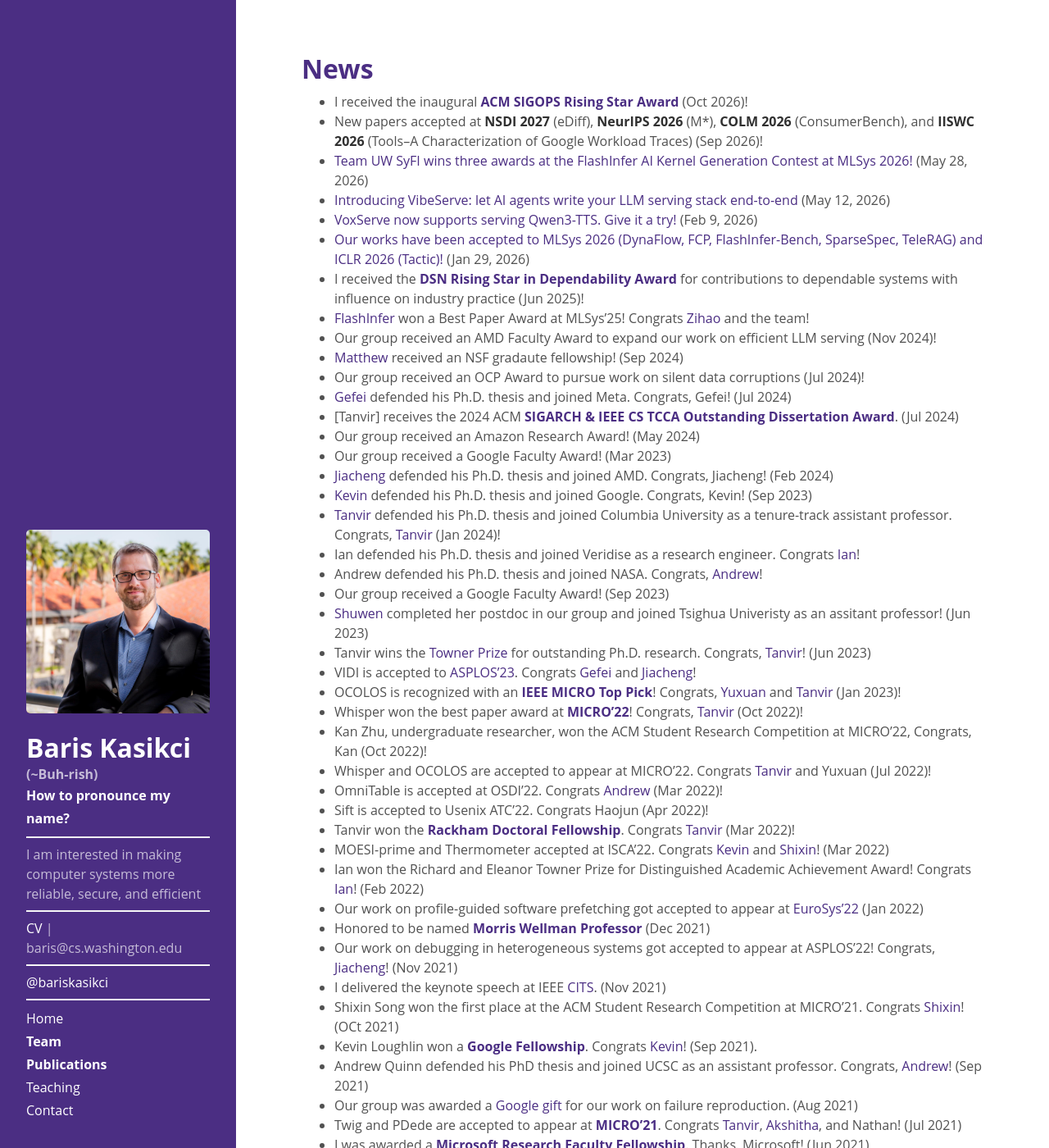
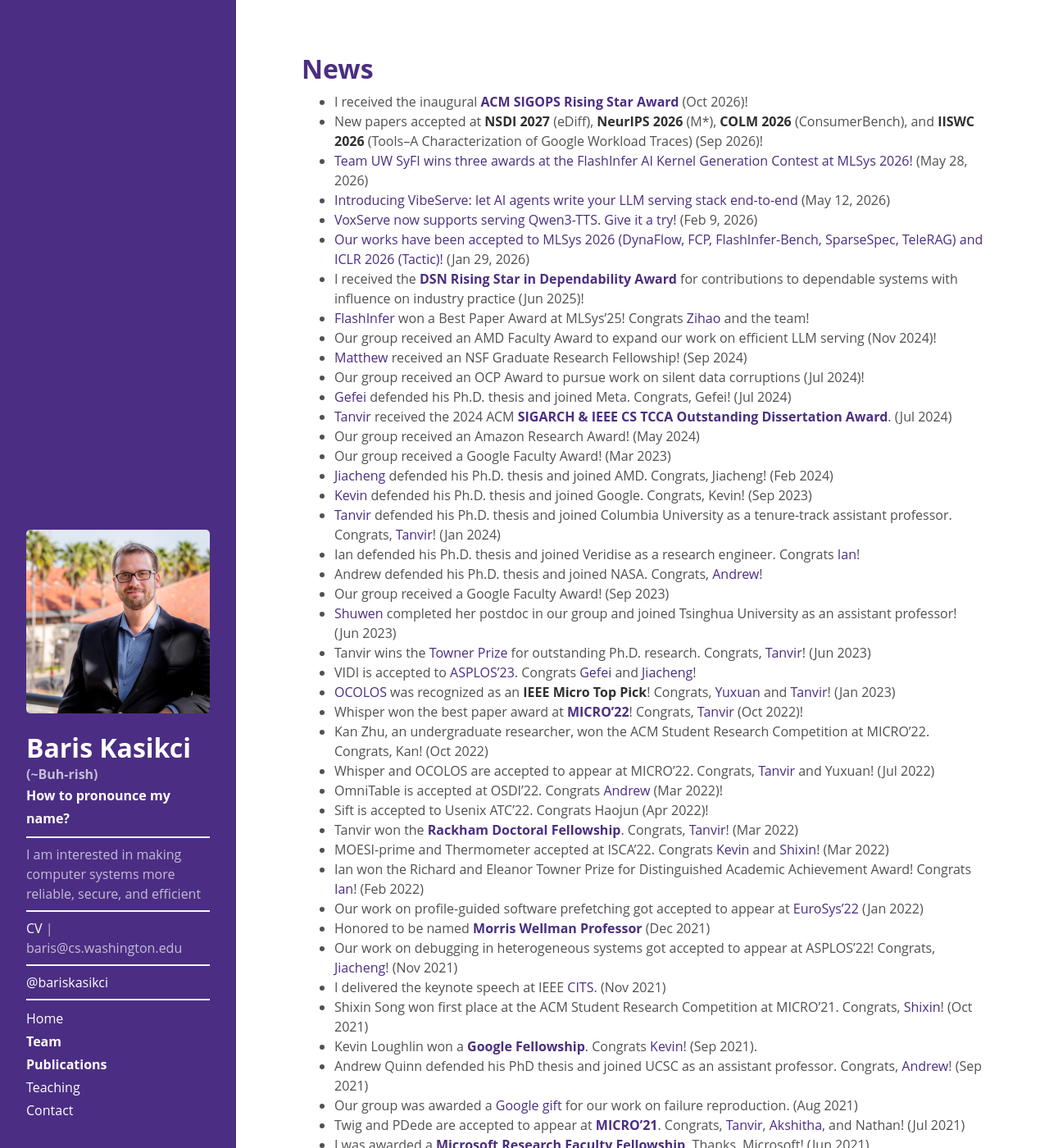
Before and after one commit to kasikci/kasikci.github.io, a Jekyll site: the page built from news.md, in a window 1280 px wide and 1400 px high. Shown: the whole window at 82% size. Built offline with Jekyll 4.4.1, drawn with Linux system fonts in a browser that asks for light colours; some of the changed text lies outside the part shown.

Commit message:
Fix site-wide content and link artifacts

```diff
--- a/_includes/head.html
+++ b/_includes/head.html
@@ -20,10 +20,9 @@
   <link rel="stylesheet" href="{{ site.baseurl }}public/css/hyde.css">
   <link rel="stylesheet" href="https://fonts.googleapis.com/css?family=PT+Sans:400,400italic,700|Abril+Fatface">
 
-  <!-- Icons -->
-  <link rel="apple-touch-icon-precomposed" sizes="144x144" href="{{ site.baseurl }}public/apple-touch-icon-144-precomposed.png">
-                                 <link rel="shortcut icon" href="{{ site.baseurl }}public/favicon.ico">
+  <!-- Icon -->
+  <link rel="shortcut icon" href="{{ site.baseurl }}public/favicon.ico">
 
   <!-- RSS -->
-  <link rel="alternate" type="application/rss+xml" title="RSS" href="/atom.xml">
+  <link rel="alternate" type="application/rss+xml" title="RSS" href="{{ site.baseurl }}atom.xml">
 </head>
--- a/news.md
+++ b/news.md
@@ -12,39 +12,39 @@ title: News
 * I received the [**DSN Rising Star in Dependability Award**](https://dsn2025.github.io/awards_rs.html) for contributions to dependable systems with influence on industry practice (Jun 2025)!
 * [FlashInfer](https://arxiv.org/abs/2501.01005) won a Best Paper Award at MLSys'25! Congrats [Zihao](https://homes.cs.washington.edu/~zhye/) and the team!
 * Our group received an AMD Faculty Award to expand our work on efficient LLM serving (Nov 2024)!
-* [Matthew](https://homes.cs.washington.edu/~mgiordan/) received an NSF gradaute fellowship! (Sep 2024)
+* [Matthew](https://homes.cs.washington.edu/~mgiordan/) received an NSF Graduate Research Fellowship! (Sep 2024)
 * Our group received an OCP Award to pursue work on silent data corruptions (Jul 2024)!
 * [Gefei](https://web.eecs.umich.edu/~gefeizuo/) defended his Ph.D. thesis and joined Meta. Congrats, Gefei! (Jul 2024)
-* [Tanvir] receives the 2024 ACM [**SIGARCH & IEEE CS TCCA Outstanding Dissertation Award**](https://www.ee.columbia.edu/news/prof-tanvir-ahmed-khan-receives-2024-acm-sigarch-ieee-cs-tcca-outstanding-dissertation-award). (Jul 2024)
+* [Tanvir](https://takhandipu.github.io/) received the 2024 ACM [**SIGARCH & IEEE CS TCCA Outstanding Dissertation Award**](https://www.ee.columbia.edu/news/prof-tanvir-ahmed-khan-receives-2024-acm-sigarch-ieee-cs-tcca-outstanding-dissertation-award). (Jul 2024)
 * Our group received an Amazon Research Award! (May 2024)
 * Our group received a Google Faculty Award! (Mar 2023)
 * [Jiacheng](https://jcma.me/) defended his Ph.D. thesis and joined AMD. Congrats, Jiacheng! (Feb 2024)
 * [Kevin](https://www.kevinloughlin.org/) defended his Ph.D. thesis and joined Google. Congrats, Kevin! (Sep 2023)
-* [Tanvir](https://web.eecs.umich.edu/~takh/) defended his Ph.D. thesis and joined Columbia University as a tenure-track assistant professor. Congrats, [Tanvir](https://web.eecs.umich.edu/~takh/) (Jan 2024)!
+* [Tanvir](https://takhandipu.github.io/) defended his Ph.D. thesis and joined Columbia University as a tenure-track assistant professor. Congrats, [Tanvir](https://takhandipu.github.io/)! (Jan 2024)
 * Ian defended his Ph.D. thesis and joined Veridise as a research engineer. Congrats [Ian](https://about.iangneal.io/)!
 * Andrew defended his Ph.D. thesis and joined NASA. Congrats, [Andrew](http://andrewloveless.com/)!
 * Our group received a Google Faculty Award! (Sep 2023)
-* [Shuwen](http://web.ee.tsinghua.edu.cn/shuwen_deng/en/index.htm) completed her postdoc in our group and joined Tsighua Univeristy as an assitant professor! (Jun 2023)
-* Tanvir wins the [Towner Prize](https://cse.engin.umich.edu/stories/tanvir-ahmed-khan-earns-towner-prize-for-outstanding-phd-research) for outstanding Ph.D. research. Congrats, [Tanvir](https://web.eecs.umich.edu/~takh/)! (Jun 2023)
+* [Shuwen](https://caslab.csl.yale.edu/~shuwen/) completed her postdoc in our group and joined Tsinghua University as an assistant professor! (Jun 2023)
+* Tanvir wins the [Towner Prize](https://cse.engin.umich.edu/stories/tanvir-ahmed-khan-earns-towner-prize-for-outstanding-phd-research) for outstanding Ph.D. research. Congrats, [Tanvir](https://takhandipu.github.io/)! (Jun 2023)
 * VIDI is accepted to [ASPLOS'23](https://asplos-conference.org/). Congrats [Gefei](https://web.eecs.umich.edu/~gefeizuo/) and [Jiacheng](https://jcma.me/)!
-* OCOLOS is recognized with an [**IEEE MICRO Top Pick**]()! Congrats, [Yuxuan](https://fling.seas.upenn.edu/~zyuxuan/dynamic/wordpress/) and [Tanvir](https://web.eecs.umich.edu/~takh/) (Jan 2023)!
-* Whisper won the best paper award at [**MICRO'22**](https://www.microarch.org/micro55/)! Congrats, [Tanvir](https://web.eecs.umich.edu/~takh/) (Oct 2022)!
-* Kan Zhu, undergraduate researcher, won the ACM Student Research Competition at MICRO'22, Congrats, Kan (Oct 2022)!
-* Whisper and OCOLOS are accepted to appear at MICRO'22. Congrats [Tanvir](https://web.eecs.umich.edu/~takh/) and Yuxuan (Jul 2022)!
+* [OCOLOS]({{ site.baseurl }}public/ocolos.pdf) was recognized as an **IEEE Micro Top Pick**! Congrats, [Yuxuan](https://fling.seas.upenn.edu/~zyuxuan/dynamic/wordpress/) and [Tanvir](https://takhandipu.github.io/)! (Jan 2023)
+* Whisper won the best paper award at [**MICRO'22**](https://www.microarch.org/micro55/)! Congrats, [Tanvir](https://takhandipu.github.io/) (Oct 2022)!
+* Kan Zhu, an undergraduate researcher, won the ACM Student Research Competition at MICRO'22. Congrats, Kan! (Oct 2022)
+* Whisper and OCOLOS are accepted to appear at MICRO'22. Congrats, [Tanvir](https://takhandipu.github.io/) and Yuxuan! (Jul 2022)
 * OmniTable is accepted at OSDI'22. Congrats [Andrew](https://arquinn.github.io/) (Mar 2022)!
 * Sift is accepted to Usenix ATC'22. Congrats Haojun (Apr 2022)!
-* Tanvir won the [**Rackham Doctoral Fellowship**](https://cse.engin.umich.edu/stories/tanvir-ahmed-khan-awarded-rackham-predoctoral-fellowship/). Congrats [Tanvir](https://web.eecs.umich.edu/~takh/) (Mar 2022)!
+* Tanvir won the [**Rackham Doctoral Fellowship**](https://cse.engin.umich.edu/stories/tanvir-ahmed-khan-awarded-rackham-predoctoral-fellowship/). Congrats, [Tanvir](https://takhandipu.github.io/)! (Mar 2022)
 * MOESI-prime and Thermometer accepted at ISCA'22. Congrats [Kevin](https://www.kevinloughlin.org) and [Shixin](https://zhizhuoxin.github.io/)! (Mar 2022)
 * Ian won the Richard and Eleanor Towner Prize for Distinguished Academic Achievement Award! Congrats [Ian](https://about.iangneal.io/)! (Feb 2022)
 * Our work on profile-guided software prefetching got accepted to appear at [EuroSys'22](https://2022.eurosys.org/calls/call-for-papers/) (Jan 2022)
 * Honored to be named [**Morris Wellman Professor**](https://cse.engin.umich.edu/stories/baris-kasikci-named-morris-wellman-professor) (Dec 2021)
 * Our work on debugging in heterogeneous systems got accepted to appear at ASPLOS'22! Congrats, [Jiacheng](https://jcma.me/)! (Nov 2021)
 * I delivered the keynote speech at IEEE [CITS](http://atc.udg.edu/CITS2021/). (Nov 2021)
-* Shixin Song won the first place at the ACM Student Research Competition at MICRO'21. Congrats [Shixin](https://zhizhuoxin.github.io/)! (OCt 2021)
+* Shixin Song won first place at the ACM Student Research Competition at MICRO'21. Congrats, [Shixin](https://zhizhuoxin.github.io/)! (Oct 2021)
 * Kevin Loughlin won a [**Google Fellowship**](https://research.google/outreach/phd-fellowship/recipients/). Congrats [Kevin](https://www.kevinloughlin.org/)! (Sep 2021).
 * Andrew Quinn defended his PhD thesis and joined UCSC as an assistant professor. Congrats, [Andrew](https://arquinn.github.io/)! (Sep 2021)
 * Our group was awarded a [Google gift](https://cse.engin.umich.edu/stories/google-award-to-make-widely-used-software-testing-technique-more-effective) for our work on failure reproduction. (Aug 2021)
-* Twig and PDede are accepted to appear at [**MICRO'21**](https://www.microarch.org/micro54/). Congrats [Tanvir](https://web.eecs.umich.edu/~takh/), [Akshitha](https://akshithasriraman.eecs.umich.edu/), and Nathan! (Jul 2021)
+* Twig and PDede are accepted to appear at [**MICRO'21**](https://www.microarch.org/micro54/). Congrats, [Tanvir](https://takhandipu.github.io/), [Akshitha](https://akshithasriraman.eecs.umich.edu/), and Nathan! (Jul 2021)
 * I was awarded a [**Microsoft Research Faculty Fellowship**](https://www.microsoft.com/en-us/research/academic-program/faculty-fellowship/#!fellows). Thanks, Microsoft! (Jun 2021)
 * I gave an invited talk at VMware as part of the Early Career Grant awardee talk series (Jun 2021)
 * I gave an invited talk at Intel as part of the Intel/NSF FoMR program talk series (Jun 2021)
@@ -74,11 +74,11 @@ title: News
 * Andrew Loveless and Kevin Loughlin won [**NSF Graduate Research Fellowships**](https://cse.engin.umich.edu/stories/nine-cse-graduate-students-recognized-by-nsf-graduate-research-fellowship-program)! Congrats, [Andrew](http://andrewloveless.com/) and [Kevin](https://www.kevinloughlin.org/)! (March 2020)
 * Undergraduate researcher Nathan Brown wins [**first place in ACM Student Research Competition**](https://www.nsf.gov/awardsearch/showAward?AWD_ID=2010810). Congrats Nathan! (March 2020)
 * I was awarded a [**Google Faculty Research Award**](https://ai.googleblog.com/2020/02/announcing-2019-google-faculty-research.html). (March 2020)
-* [NDA](public/nda.pdf) is recognized with a [**IEEE Micro Top Pick Honorable Mention**](https://ieeexplore.ieee.org/stamp/stamp.jsp?arnumber=9099646). Congrats, [Ofir](https://www.ofirweisse.com/)! (Jan 2020)
+* [NDA]({{ site.baseurl }}public/nda.pdf) is recognized with a [**IEEE Micro Top Pick Honorable Mention**](https://ieeexplore.ieee.org/stamp/stamp.jsp?arnumber=9099646). Congrats, [Ofir](https://www.ofirweisse.com/)! (Jan 2020)
 * I was awarded an [**SRC grant**](https://www.srcinc.com/) for designing a new Web Benchmarking Suite with [David Brooks](http://www.eecs.harvard.edu/~dbrooks/) and [Tim Rogers](https://engineering.purdue.edu/tgrogers/). Thanks SRC!
 * I will serve in the [**OSDI'20**](https://www.usenix.org/conference/osdi20) and [**USENIX ATC'20**](https://www.usenix.org/conference/atc20) PCs. (Jul 2019)
 * I and Irene Zhang will organize the [**EuroSys'21 Doctoral Workshop**](https://2021.eurosys.org/) (Jul 2019).
-* [NDA](public/nda.pdf), our design that stops speculative execution attacks at their source is accepted to [**MICRO 2019**](https://www.microarch.org/micro52/). Congrats, [Ofir](https://www.ofirweisse.com/)! (Jul 2019)
+* [NDA]({{ site.baseurl }}public/nda.pdf), our design that stops speculative execution attacks at their source, is accepted to [**MICRO 2019**](https://www.microarch.org/micro52/). Congrats, [Ofir](https://www.ofirweisse.com/)! (Jul 2019)
 * [I4](https://web.eecs.umich.edu/~barisk/public/i4.pdf), our work on fully-automatic verification of distributed systems protocols is accepted to appear at [**SOSP 2019**](https://sosp19.rcs.uwaterloo.ca/) (Jul 2019)
 * I and [Andrew Baumann](https://www.microsoft.com/en-us/research/people/baumann/#!publications) will [**co-chair VEE 2020**](https://conf.researchr.org/home/vee-2020). VEE is a great interdisciplinary conference. Please submit!
 * I, Vijay Chidambaram, and Supreeth Shastri will [**organize the first artifact evaluation track at SOSP 2019**](https://sysartifacts.github.io/sosp2019/). This is a first for a major systems venue, and we are very excited.
```
Also changed, not shown: other parts of news.md (+6 -6 lines), _posts/2015-08-08-news.md (+19 -19 lines), _posts/2015-08-09-bio.md (+1 -4 lines), _posts/2015-08-10-.md (deleted, +0 -13 lines), team.md (+4 -4 lines).
